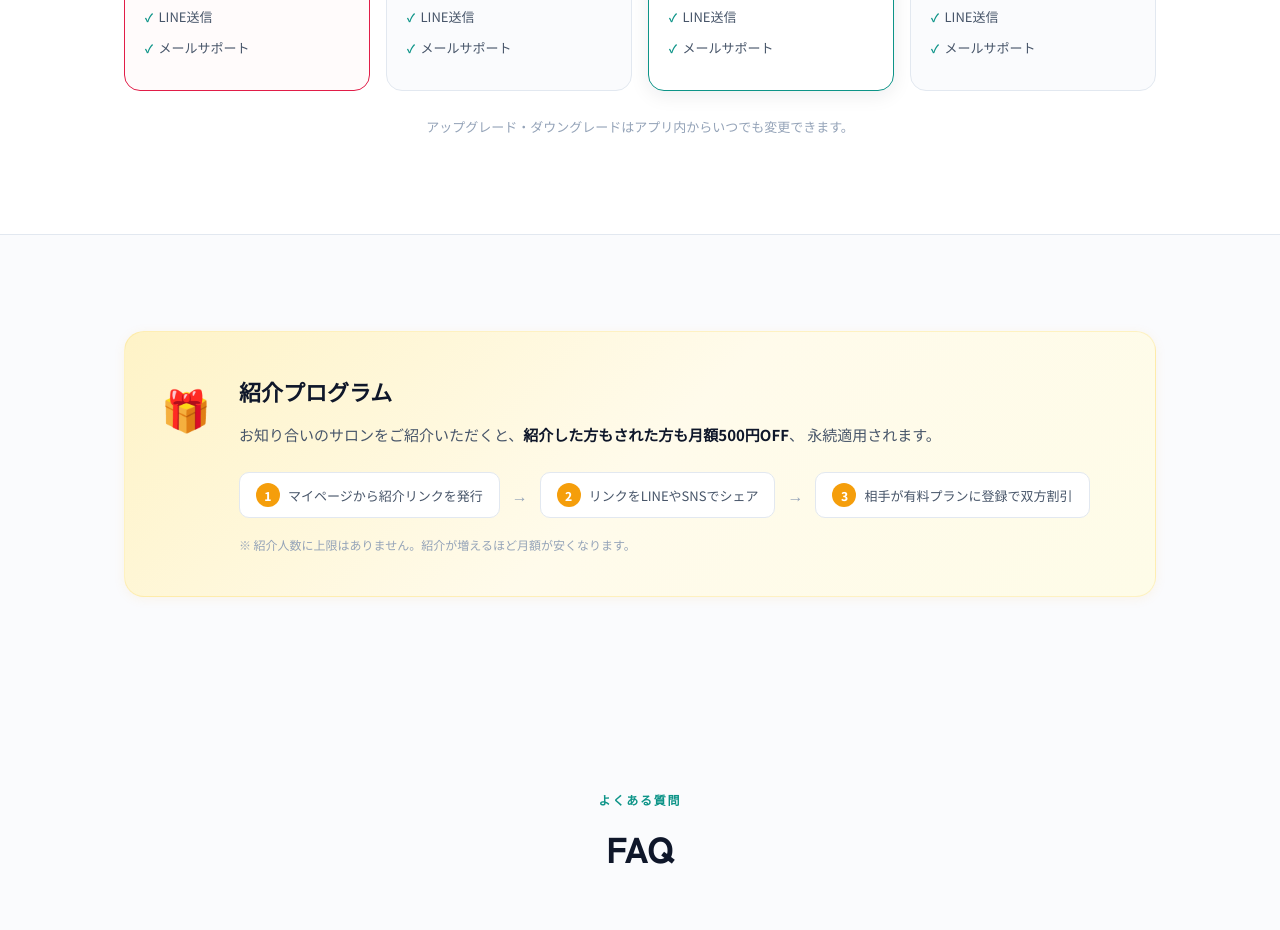
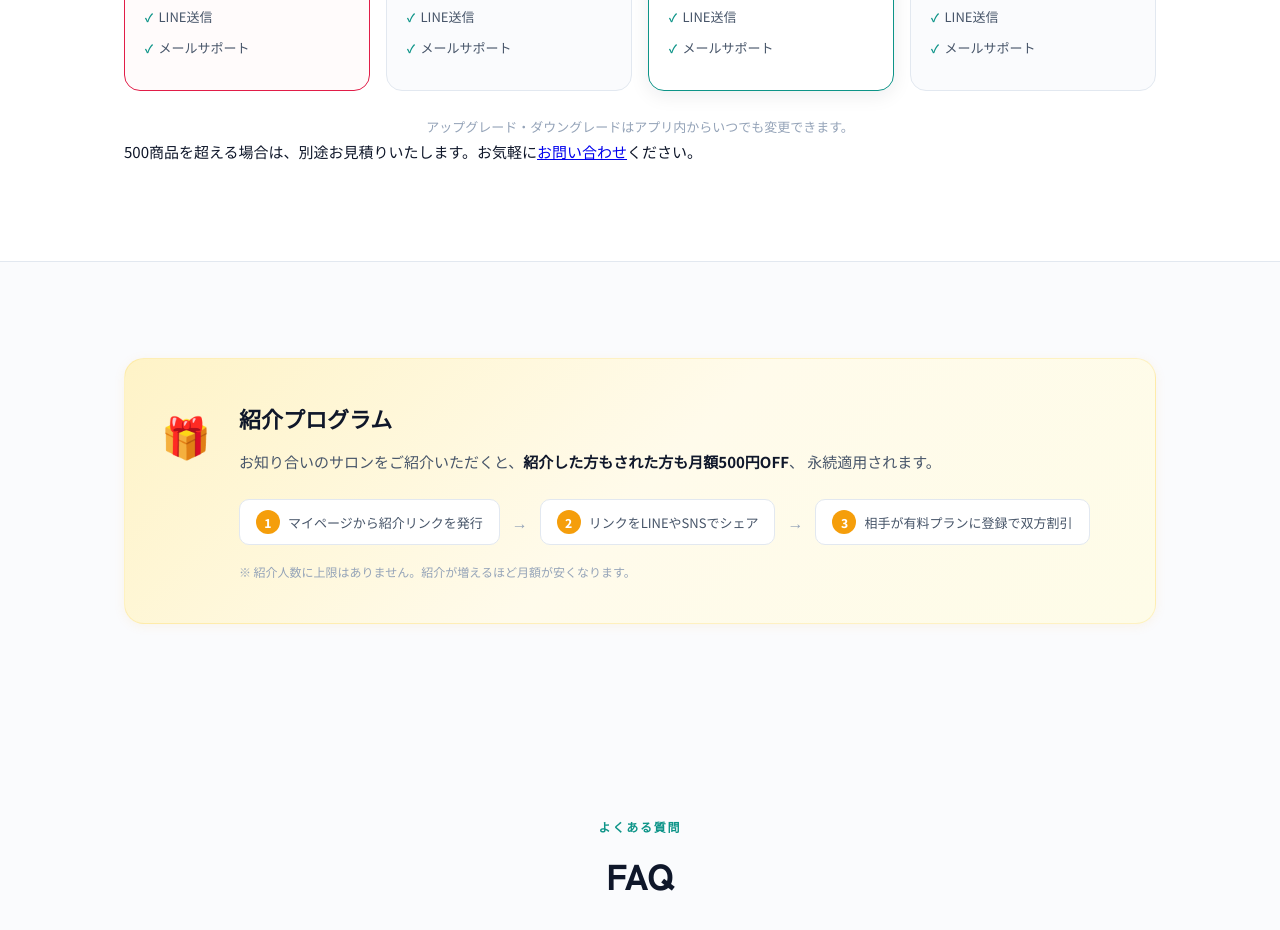
Before and after one commit to jsksrank/qr-order-demo, a Next.js app: page / in a window 1280 px wide. Shown: the part 5900-6830 px from the top of the page. Built offline with nearby package versions, Linux system fonts and the light colour scheme.

Commit message:
Update LandingPage.jsx

```diff
--- a/components/LandingPage.jsx
+++ b/components/LandingPage.jsx
@@ -479,6 +479,7 @@ export default function LandingPage() {
             ))}
           </div>
           <p className="pricing-upgrade-note anim">アップグレード・ダウングレードはアプリ内からいつでも変更できます。</p>
+          <p className="pricing-enterprise-note anim">500商品を超える場合は、別途お見積りいたします。お気軽に<a href="#contact">お問い合わせ</a>ください。</p>
         </div>
       </section>
 
```
